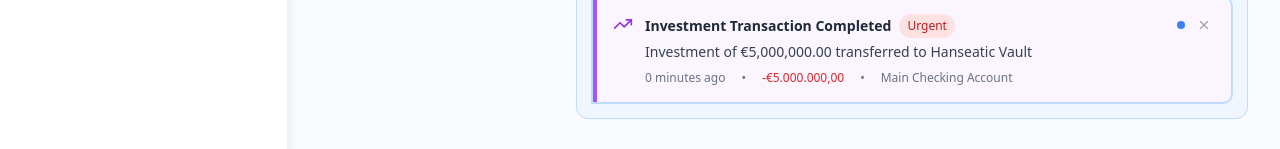
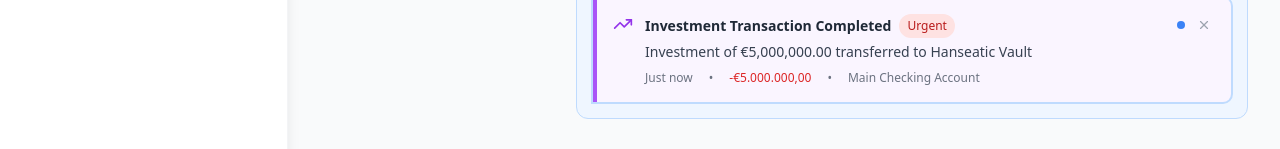
Before and after one commit to BlueColour2589/dkb-banking, a Next.js app in the folder frontend/: page /dashboard in a window 1280 px wide. Shown: the part 728-877 px from the top of the page. Built offline with nearby package versions, Linux system fonts and the light colour scheme; no server answers; sample sign-in values are in the browser's storage.

Commit message:
Update Notifications.tsx

```diff
--- a/frontend/components/Header/Notifications.tsx
+++ b/frontend/components/Header/Notifications.tsx
@@ -25,6 +25,16 @@ export default function Notifications({ items }: NotificationsProps) {
   const [notifications, setNotifications] = useState<Notification[]>([]);
   const [expandedId, setExpandedId] = useState<string | null>(null);
   const [showAll, setShowAll] = useState(false);
+  const [currentTime, setCurrentTime] = useState(new Date());
+
+  // Update current time every minute to keep "time ago" accurate
+  useEffect(() => {
+    const timer = setInterval(() => {
+      setCurrentTime(new Date());
+    }, 60000); // Update every minute
+
+    return () => clearInterval(timer);
+  }, []);
 
   // Generate notifications based on your 3 real transactions
   useEffect(() => {
@@ -144,11 +154,12 @@ export default function Notifications({ items }: NotificationsProps) {
   };
 
   const getTimeAgo = (date: Date) => {
-    const now = new Date();
-    const diffInMinutes = Math.floor((now.getTime() - date.getTime()) / (1000 * 60));
+    const diffInMinutes = Math.floor((currentTime.getTime() - date.getTime()) / (1000 * 60));
 
-    if (diffInMinutes < 60) {
-      return `${diffInMinutes} minutes ago`;
+    if (diffInMinutes < 1) {
+      return 'Just now';
+    } else if (diffInMinutes < 60) {
+      return `${diffInMinutes} minute${diffInMinutes > 1 ? 's' : ''} ago`;
     } else if (diffInMinutes < 1440) {
       const hours = Math.floor(diffInMinutes / 60);
       return `${hours} hour${hours > 1 ? 's' : ''} ago`;
```
